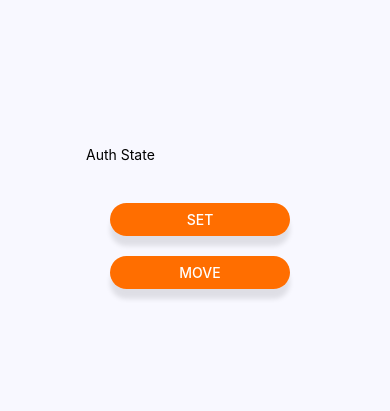
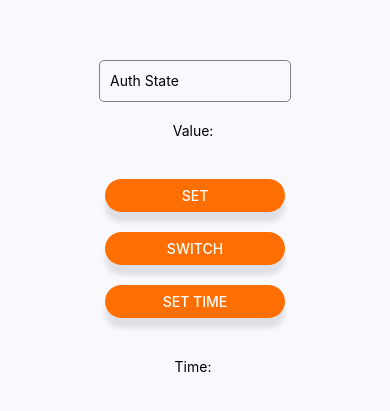
Before and after one commit to febinoAnand/emailtrackingReactNative, a React Native app: screen /Checkscreen in a window 390 px wide. Shown: the part 185-596 px from the top of the page. Built offline with nearby package versions, Linux system fonts and the light colour scheme.

Commit message:
splash screen code to be checked

```diff
--- a/config/appconfig.js
+++ b/config/appconfig.js
@@ -1,3 +1,4 @@
 export const BaseURL = "http://do.febinosolutions.com:9002/";
 export const DeviceID = "d83dfb60-a6fc-4e5b-8db5-0db2b722d161"
 export const App_Token = "ddab9b66-1a0d-4b7e-8b0c-476a0ee6cfc5"
+export const User_Expirytime = 180
--- a/package.json
+++ b/package.json
@@ -9,6 +9,7 @@
     "web": "expo start --web"
   },
   "dependencies": {
+    "@react-native-async-storage/async-storage": "^1.23.1",
     "@react-native-community/datetimepicker": "^8.0.0",
     "@react-native-community/netinfo": "^11.3.2",
     "@react-navigation/bottom-tabs": "^6.5.20",
@@ -17,7 +18,9 @@
     "@react-navigation/native": "^6.1.17",
     "@react-navigation/native-stack": "^6.9.26",
     "@react-navigation/stack": "^6.3.29",
+    "date-fns": "^3.6.0",
     "expo": "~51.0.1",
+    "expo-secure-store": "^13.0.1",
     "expo-status-bar": "~1.12.1",
     "i": "^0.3.7",
     "lottie-react-native": "^6.7.2",
--- a/screens/AuthScreens/checkingscreen.js
+++ b/screens/AuthScreens/checkingscreen.js
@@ -1,12 +1,25 @@
-import React, { useState, useEffect } from 'react';
+import React, { useState } from 'react';
 import { View, Button, TextInput, Text, StyleSheet, ScrollView } from 'react-native';
-import { Ionicons } from '@expo/vector-icons';
-import { Table, Row } from 'react-native-table-component';
-import DatePicker from '@react-native-community/datetimepicker';
-import { BaseURL } from '../../config/appconfig';
-import { TouchableOpacity } from 'react-native';
+import AsyncStorage from '@react-native-async-storage/async-storage';
 
-export default function Checkscreen() {
+export default function Checkscreen({ navigation }) {
+    const [authState, setAuthState] = useState('');
+    const [seedValue, setSeedValue] = useState('');
+    const [loggedTime, setLoggedTime] = useState('');
+
+    const handleSetAuthState = () => {
+        setSeedValue(authState);
+    };
+
+    const handleSwitchToSplash = () => {
+        navigation.navigate('Splash', { authState });
+    };
+
+    const handleSetTime = async () => {
+        const currentTime = new Date().toLocaleString();
+        await AsyncStorage.setItem('loggedinat', currentTime);
+        setLoggedTime(currentTime);
+    };
 
     return (
         <ScrollView contentContainerStyle={styles.scrollViewContainer}>
@@ -15,23 +28,38 @@ export default function Checkscreen() {
                     <TextInput
                         style={styles.textInput}
                         placeholder='Auth State'
+                        value={authState}
+                        onChangeText={text => setAuthState(text)}
                     />
                 </View>
+                <Text style={styles.seedText}>Value: {seedValue}</Text>
             </View>
             <View style={{ height: 40 }}></View>
             <View style={styles.buttonContainer1}>
                 <Button
                     title="Set"
                     color="#FF6E00"
+                    onPress={handleSetAuthState}
                 />
             </View>
             <View style={{ height: 20 }}></View>
             <View style={styles.buttonContainer1}>
                 <Button
-                    title="Move"
+                    title="Switch"
                     color="#FF6E00"
+                    onPress={handleSwitchToSplash}
                 />
             </View>
+            <View style={{ height: 20 }}></View>
+            <View style={styles.buttonContainer1}>
+                <Button
+                    title="Set Time"
+                    color="#FF6E00"
+                    onPress={handleSetTime}
+                />
+            </View>
+            <View style={{ height: 40 }}></View>
+            <Text>Time: {loggedTime}</Text>
             <View style={{ height: 40 }}></View>
         </ScrollView>
     );
@@ -44,54 +72,26 @@ const styles = StyleSheet.create({
         justifyContent: 'center',
         backgroundColor: 'ghostwhite'
     },
-    container: {
-        flex: 1,
-        alignItems: "center",
-        justifyContent: "center",
-        backgroundColor: 'ghostwhite'
-    },
     centerText: {
         alignItems: "center",
         justifyContent: "center",
     },
-    topHeader: {
-        fontSize: 20,
-        fontWeight: 'bold',
-        marginBottom: 10,
-        color: 'white'
+    inputContainer: {
+        width: '80%',
+        borderWidth: 1,
+        borderColor: 'gray',
+        borderRadius: 5,
+        paddingHorizontal: 10,
+        marginBottom: 20,
     },
-    inputRow: {
-        flexDirection: 'row',
-        marginBottom: 20,
-        justifyContent: "space-between",
-        width: '100%',
-    },
-    inputHeader: {
-        marginBottom: 5,
-        fontWeight: 'bold',
-    },
-    input: {
-        borderBottomWidth: 1,
-        borderBottomColor: 'gray',
-        paddingHorizontal: 10,
-        paddingVertical: 5,
-        width: '100%',
-    },
-    head: {
-        backgroundColor: '#FF6E00',
-        width: '108.5%',
-        bottom:12,
-        padding: 10,
-        overflow: 'hidden',
-        borderTopLeftRadius: 10,
-        borderTopRightRadius: 10,
+    textInput: {
+        height: 40,
     },
     buttonContainer1: {
         borderRadius: 25,
-        width:180,
-        left:110,
+        width: 180,
         overflow: "hidden",
-        alignSelf: 'stretch',
+        alignSelf: 'center',
         shadowColor: '#000',
         shadowOffset: {
             width: 0,
@@ -101,36 +101,4 @@ const styles = StyleSheet.create({
         shadowRadius: 5.84,
         elevation: 5,
     },
-    downloadButton: {
-        height: 30,
-        width: 200,
-        fontSize: 40,
-        left: 8,
-        borderRadius: 200,
-        overflow: 'hidden',
-        shadowOffset: {
-            width: 0,
-            height: 10,
-        },
-        shadowOpacity: 0.1,
-        shadowRadius: 5.84,
-        elevation: 8,
-    },
-    inputTitle: {
-        alignItems: 'center',
-        borderWidth: 2,
-        borderColor: 'white',
-        backgroundColor: 'white',
-        width: '80%',
-        padding: 10,
-        borderRadius: 10,
-        shadowColor: '#000',
-        shadowOffset: {
-            width: 0,
-            height: 10,
-        },
-        shadowOpacity: 0.1,
-        shadowRadius: 5.84,
-        elevation: 8,
-    },
 });
--- a/screens/AuthScreens/splash.js
+++ b/screens/AuthScreens/splash.js
@@ -1,10 +1,42 @@
 import React, { useEffect, useRef } from 'react';
 import { View, Image, StyleSheet, Animated } from 'react-native';
+import * as SecureStore from 'expo-secure-store';
+import AsyncStorage from '@react-native-async-storage/async-storage';
+import { User_Expirytime } from '../../config/appconfig.js';
 
-export default function Splash({ navigation }) {
+export default function Splash({ route, navigation }) {
+    const { authState } = route.params;
     const fadeAnim = useRef(new Animated.Value(0)).current;
 
     useEffect(() => {
+        checkAuthState(authState);
+    }, [authState]);
+
+    const checkAuthState = async (authState) => {
+        try {
+            let nextScreen = 'SignUp';
+
+            if (authState === '1') {
+                nextScreen = 'Login';
+            } else if (authState === '2') {
+                // code need to be checked
+                // const loggedTime = await AsyncStorage.getItem('loggedinat');
+                // console.log(loggedTime)
+                // const currentTime = new Date().toLocaleString();
+                // console.log(currentTime)
+                // const elapsedTime = parseInt(currentTime) - parseInt(loggedTime);
+                // console.log(elapsedTime)
+                // const elapsedTimeInSeconds = elapsedTime / 1000;
+                // console.log("Elapsed Time:", elapsedTimeInSeconds);
+
+                // if (elapsedTimeInSeconds < User_Expirytime) {
+                //     nextScreen = 'TabScreen';
+                // } else {
+                //     nextScreen = 'Login';
+                // }
+            }
+            await SecureStore.setItemAsync('authState', authState);
+
             Animated.timing(
                 fadeAnim,
                 {
@@ -14,10 +46,13 @@ export default function Splash({ navigation }) {
                 }
             ).start(() => {
                 setTimeout(() => {
-                navigation.navigate('SignUp');
+                    navigation.navigate(nextScreen);
                 }, 2000);
             });
-    }, []);
+        } catch (error) {
+            console.error('Error retrieving authentication state:', error);
+        }
+    };
 
     return (
         <View style={styles.container}>
```
Also changed, not shown: 1 other file (tests, documents, lock files or other folders). Lines whose indentation alone changed are shown as unchanged.
